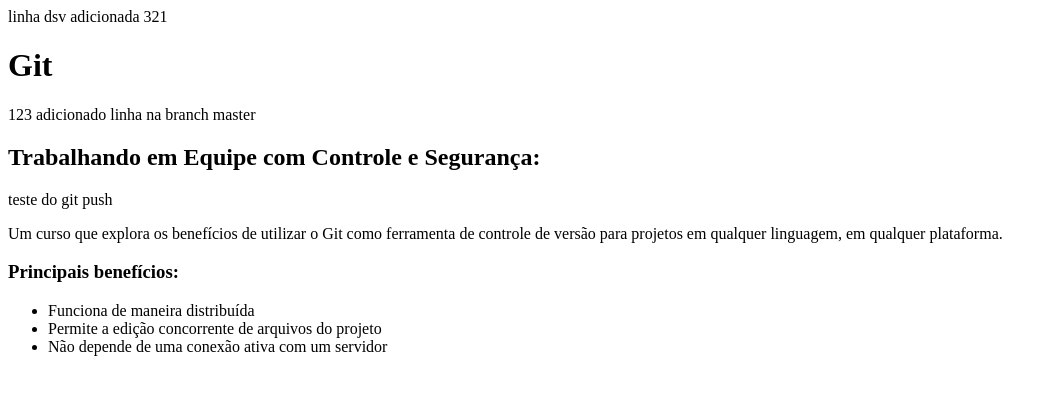
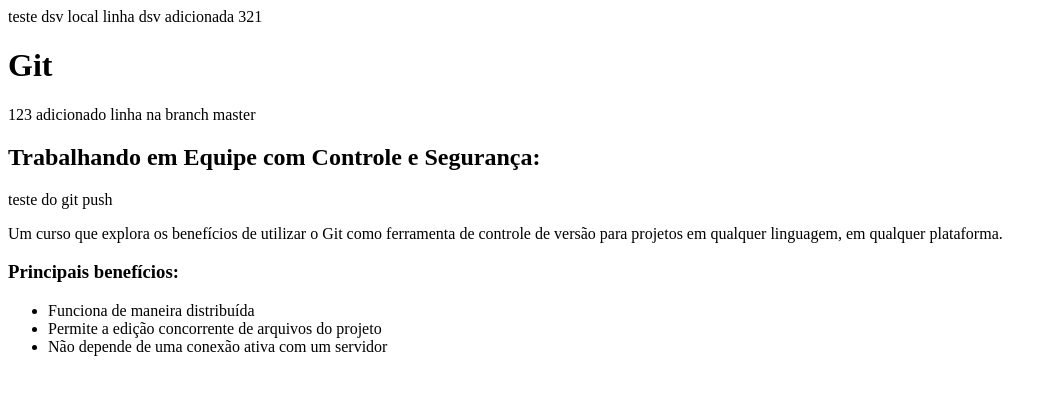
Before and after one commit to marcosfausto/curso-git, a plain HTML site: page index.html in a window 1280 px wide. Shown: the whole page, without its empty margins (0-1057 px from the left). Drawn offline with Linux system fonts and the light colour scheme.

Commit message:
linha dsv local

```diff
--- a/index.html
+++ b/index.html
@@ -2,6 +2,7 @@
     <head>
     </head>
     <body>
+	teste dsv local
 	linha dsv adicionada
         321
         <h1>Git</h1>
```
